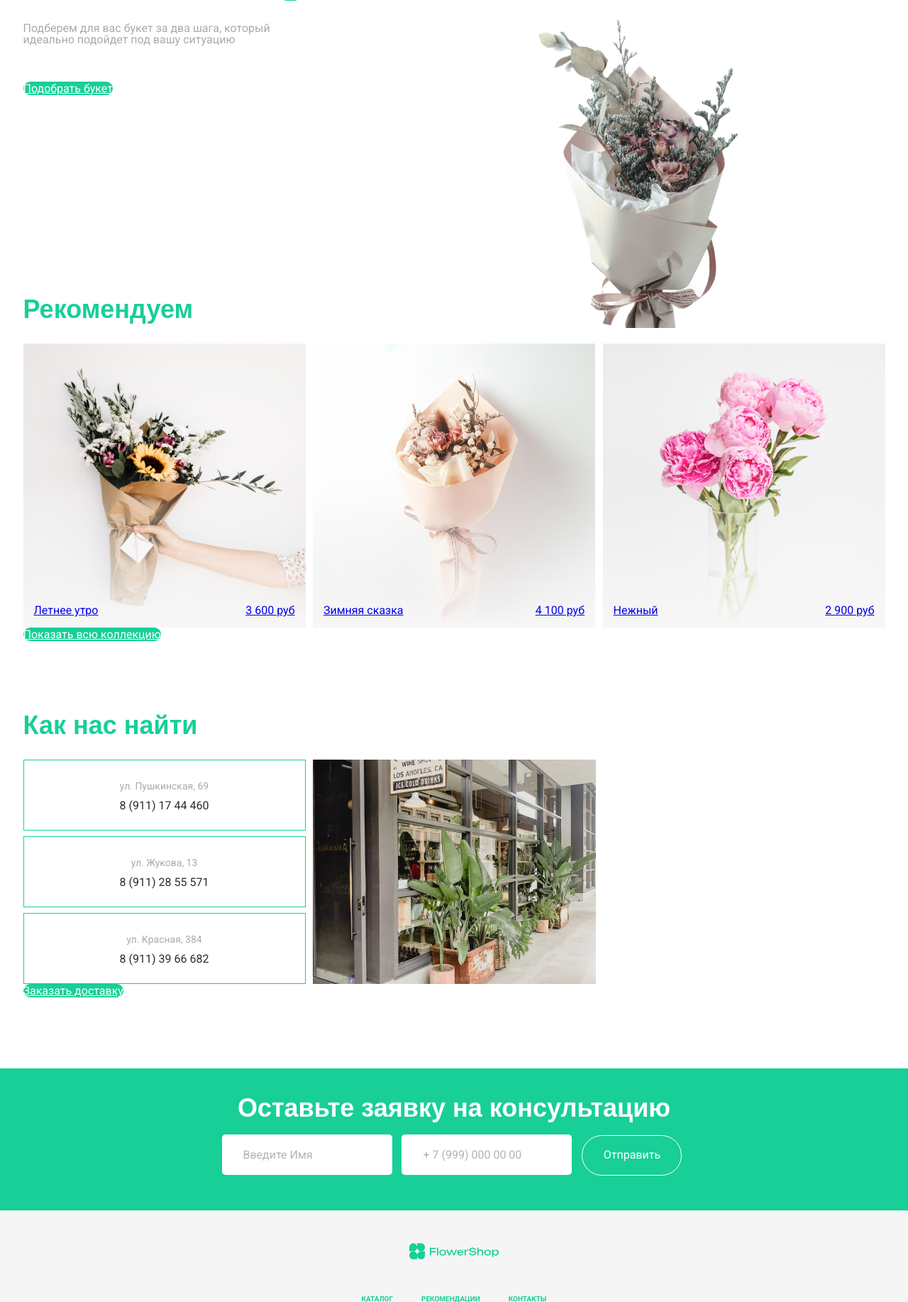
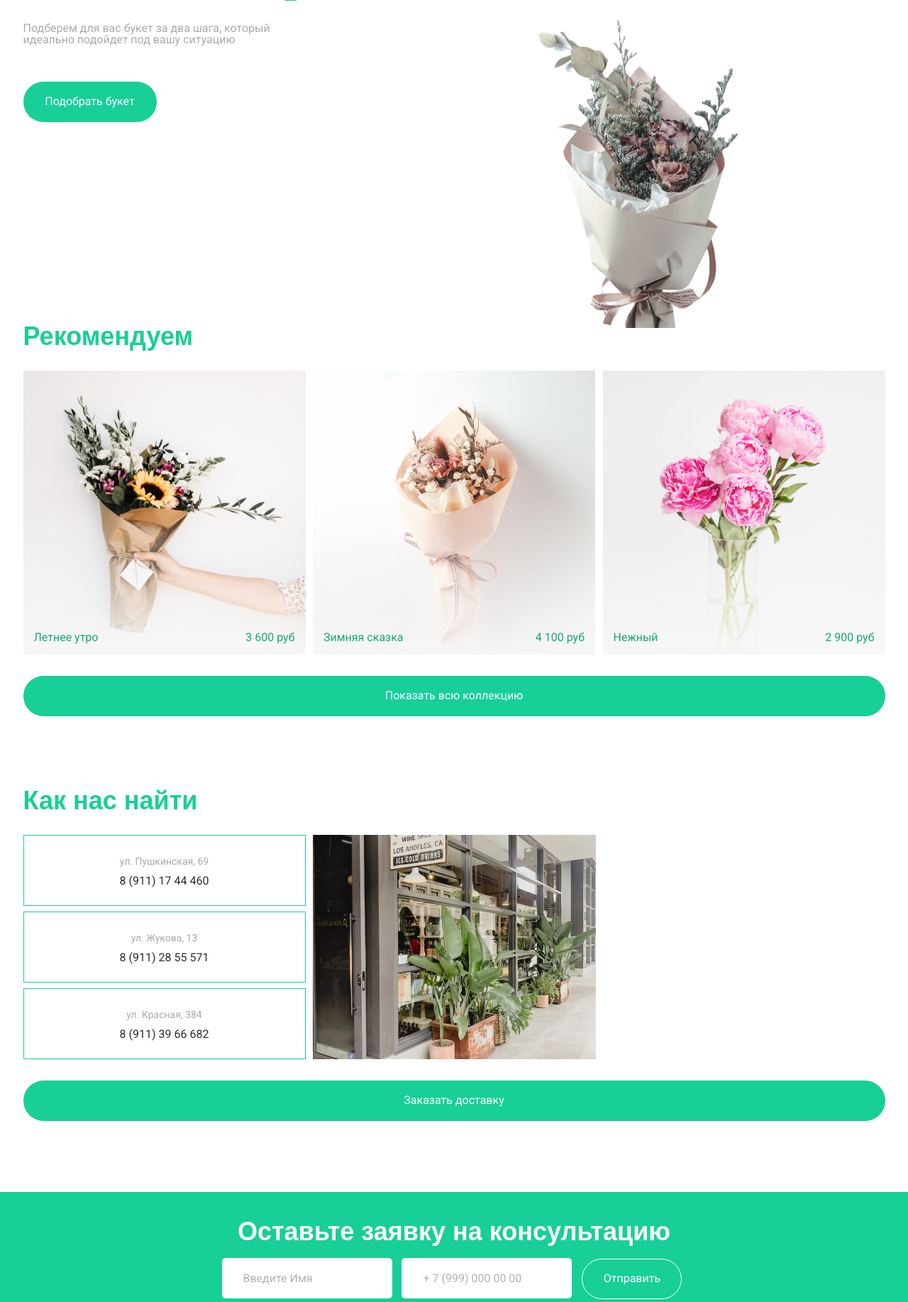
Before and after one commit to Kisly93/FlowersShop, a Django app: template templates/index.html in a window 1280 px wide. Shown: the part 338-2172 px from the top of the page at 71% size. Run offline with Django 3.2, Linux system fonts and the light colour scheme; the template is opened without the code that fills it, so the values that code supplies are empty; a map, chart or similar area stays blank; some web fonts are replaced.

Commit message:
fixed buttons

```diff
--- a/static/css/main.css
+++ b/static/css/main.css
@@ -8,6 +8,7 @@
     font-style: normal;
 }*/
 * {
+    text-decoration: none;
 	margin: 0;
 	padding: 0;
 	box-sizing: border-box;
@@ -157,8 +158,8 @@ transform: translateX(50%);
 
 }
 .banner__btn {
-	width: 500px;
-	height: 250px;
+	width: 188px;
+	height: 57px;
 }
 .recommended__block {
 	display: flex;
@@ -180,8 +181,10 @@ transform: translateX(50%);
 	background: url('../img/recommendedBg3.jpg') no-repeat center bottom / cover;
 }
 .recommended__block_elems {
+    color: #14a87b;
 	width: 100%;
 	padding: 15px;
+	text-decoration: none;
 }
 .recommended__btn {
 	width: 100%;
--- a/templates/base.html
+++ b/templates/base.html
@@ -32,8 +32,8 @@
 				<nav>
 					<ul class="menu footer__menu ficc">
 						<li class="menu__item"><a href="{% url 'catalog' %}" class="menu__item_link">Каталог</a></li>
-						<li class="menu__item"><a href="{% url 'catalog' %}" class="menu__item_link">Рекомендации</a></li>
-						<li class="menu__item"><a href="{% url 'catalog' %}" class="menu__item_link">Контакты</a></li>
+						<li class="menu__item"><a href="{% url 'card' %}" class="menu__item_link">Рекомендации</a></li>
+						<li class="menu__item"><a href="{% url 'consultation' %}" class="menu__item_link">Контакты</a></li>
 					</ul>
 				</nav>
 				<hr class="line"></hr>
--- a/templates/card.html
+++ b/templates/card.html
@@ -53,7 +53,7 @@
 							</span>
 						</div>
 					</div>
-					<a href="{% url 'order' %}" class="btn largeBtn card__btn">Заказать букет</a>
+					<button class="btn largeBtn card__btn" onclick="window.location.href='{% url 'order' %}'">Заказать букет</button>
 				</div>
 			</div>
 		</div>
--- a/templates/index.html
+++ b/templates/index.html
@@ -2,7 +2,7 @@
 <html lang="en">
 {% extends 'base.html' %}
 {% load static %}
-
+<link rel="stylesheet" href="{% static 'css/main.css' %}">
 <title>{% block title %}Flower Shop{% endblock %}</title>
 	{% block content %}
 		<section id="banner">
@@ -11,7 +11,7 @@
 					<div class="banner__block">
 						<h1 class="banner__title">Мастерская цветов</h1>
 						<p class="banner__text">Подберем для вас букет за два шага, который идеально подойдет под вашу ситуацию</p>
-						<a href="{% url 'quiz' %}" class="btn banner__btn">Подобрать букет</a>
+						<button class="btn banner__btn" onclick="window.location.href='{% url 'quiz' %}'">Подобрать букет</button>
 
 					</div>
 					<img src="{% static 'img/bannerImg.png' %}" alt="banner Img" class="banner__img">
@@ -46,7 +46,8 @@
 					</a>
 
 				</div>
-				<a href="{% url 'catalog' %}" class="btn recommended__btn">Показать всю коллекцию</a>
+				<button class="btn recommended__btn" onclick="window.location.href='{% url 'catalog' %}'">Показать всю коллекцию</button>
+
 			</div>
 		</div>
 	</section>
@@ -74,7 +75,7 @@
 						<script type="text/javascript" charset="utf-8" async src="https://api-maps.yandex.ru/services/constructor/1.0/js/?um=constructor%3Af39d7a7f1829359b6ffe21ab6356fcaeace17d528d6522dba8772f885c8b1a7d&amp;width=398&amp;height=316&amp;lang=ru_RU&amp;scroll=true"></script>
 					</div>
 				</div>
-				<a href="{% url 'catalog' %}" class="btn contacts__btn">Заказать доставку</a>
+				<button class="btn contacts__btn" onclick="window.location.href='{% url 'catalog' %}'">Заказать доставку</button>
 			</div>
 		</div>
 	</section>
--- a/templates/order-step.html
+++ b/templates/order-step.html
@@ -33,7 +33,7 @@
 							<div class="order__form_btns ficb">
 <!--									<a href="{% url 'result' %}" class="quiz__elem">До 1 000 руб</a>-->
 								<button class="btn order__form_pay">Оплатить</button>
-								<a href="{% url 'order' %}" class="btn order__form_btn">Назад</a>
+								<button class="btn order__form_btn" onclick="window.location.href='{% url 'order' %}'">Назад</button>
 							</div>
 						</form>
 					</div>
--- a/templates/order.html
+++ b/templates/order.html
@@ -46,9 +46,8 @@
 							</div>
 							<div class="order__form_line"></div>
 							<div class="order__form_btns ficb">
-
-								<a href="{% url 'order-step' %}" class="btn order__form_pay">Оплатить</a>
-								<a href="javascript:void(0);" onclick="history.back();" class="btn order__form_btn">Назад</a>
+								<button class="btn order__form_pay" onclick="window.location.href='{% url 'order-step' %}'">Оплатить</button>
+								<button class="btn order__form_btn" onclick="window.location.href='{% url 'catalog' %}'">Назад</button>
 							</div>
 						</form>
 					</div>
```
Also changed, not shown: templates/result.html (+5 -6 lines).
